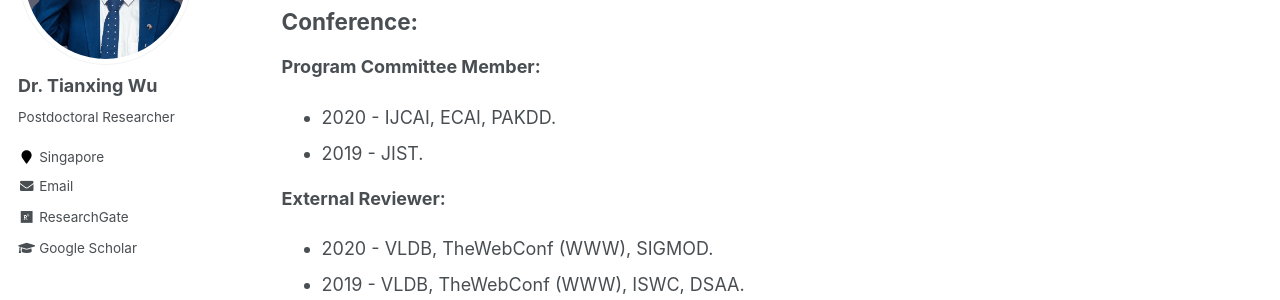
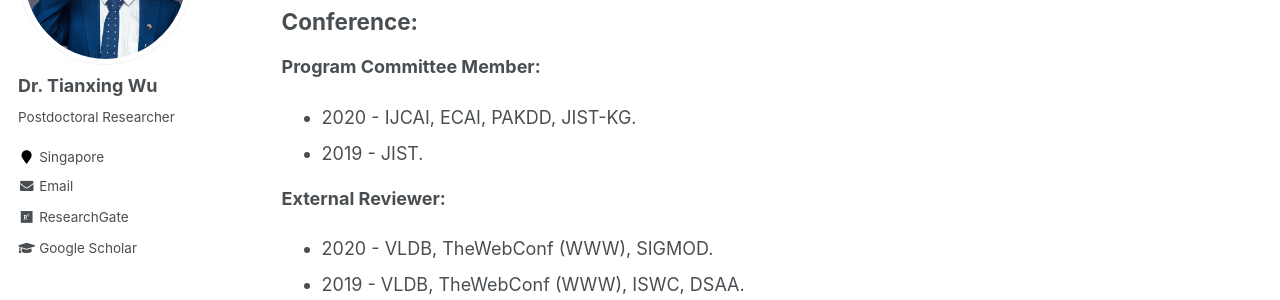
Before and after one commit to tianxing-wu/tianxing-wu.github.io, a Jekyll site: the page built from _pages/services.md, in a window 1280 px wide and 900 px high, scrolled down 640 px. Shown: the part 153-453 px from the top of the window. Built offline with Jekyll 4.4.1, drawn with Linux system fonts in a browser that asks for light colours.

Commit message:
site update

```diff
--- a/_pages/services.md
+++ b/_pages/services.md
@@ -23,7 +23,7 @@ author_profile: true
 
 ## Conference:
 **Program Committee Member:**
-* 2020 - IJCAI, ECAI, PAKDD.
+* 2020 - IJCAI, ECAI, PAKDD, JIST-KG.
 * 2019 - JIST.
 
 **External Reviewer:**
```
Also changed, not shown: 1 other file.
